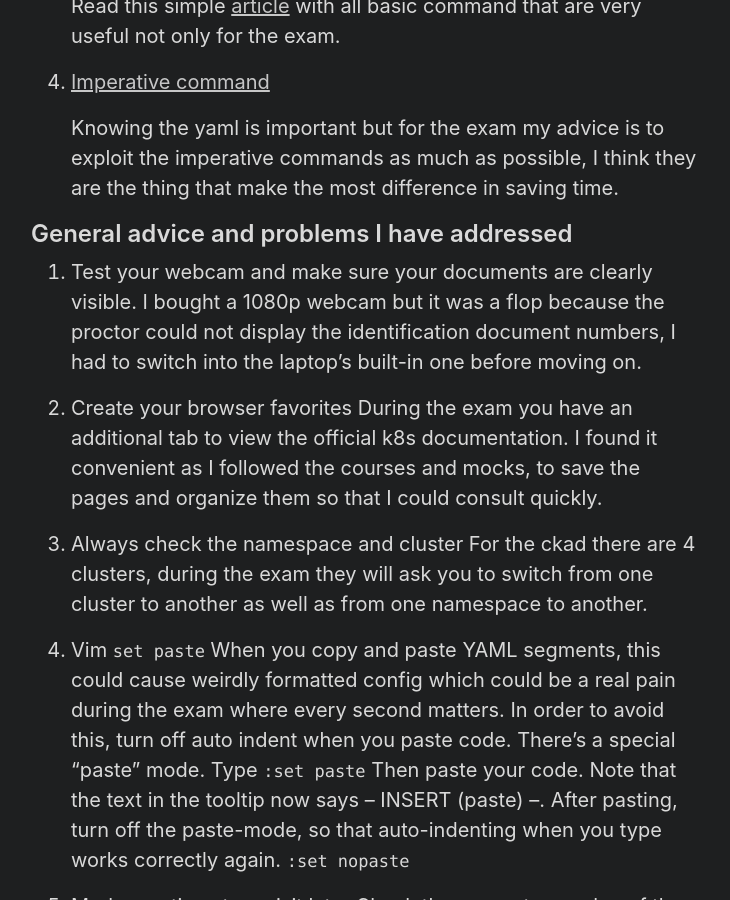
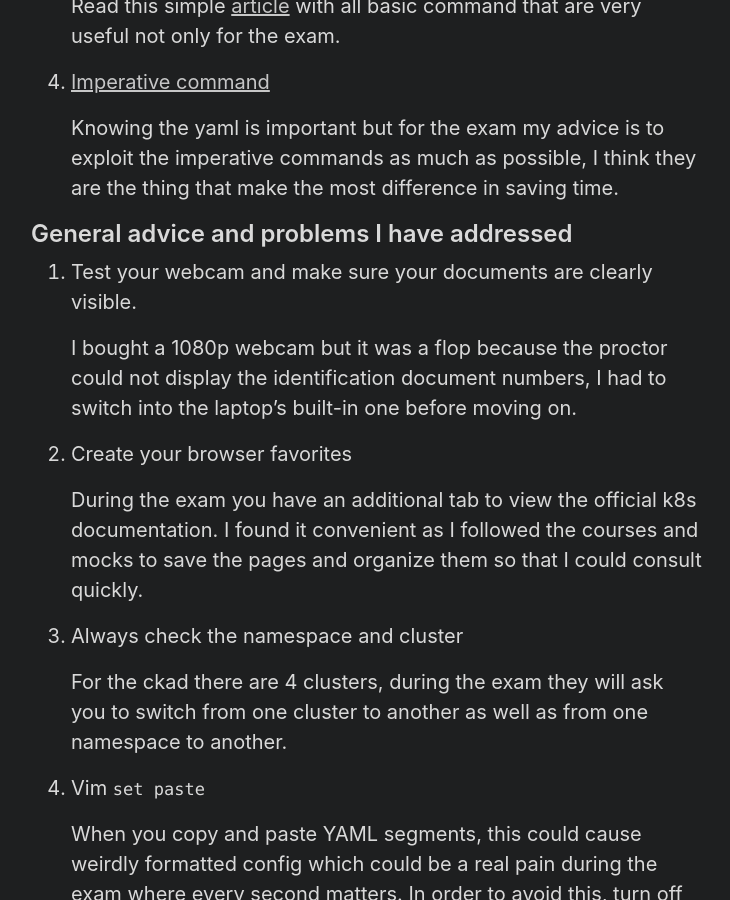
Before and after one commit to alessandrolomanto/nonnoalex-website, a Jekyll site: the page built from _posts/2021-06-16-tips-and-tricks-ckad.md, in a window 1280 px wide and 900 px high, scrolled down 2320 px. Shown: the whole window, without its empty margins (273-1003 px from the left). Built offline with Jekyll 4.4.1, drawn with Linux system fonts in a browser that asks for light colours.

Commit message:
Fix formatted list

```diff
--- a/_posts/2021-06-16-tips-and-tricks-ckad.md
+++ b/_posts/2021-06-16-tips-and-tricks-ckad.md
@@ -72,24 +72,37 @@ In this article i want to share my experience and give some advise for pass the
 ## General advice and problems I have addressed
 
 1. Test your webcam and make sure your documents are clearly visible.
-I bought a 1080p webcam but it was a flop because the proctor could not display the identification document numbers,
-I had to switch into the laptop's built-in one before moving on.
+
+    I bought a 1080p webcam but it was a flop because the proctor could not display the identification document numbers,
+    I had to switch into the laptop's built-in one before moving on.
 
 1. Create your browser favorites
-During the exam you have an additional tab to view the official k8s documentation.
-I found it convenient as I followed the courses and mocks, to save the pages and organize them so that I could consult quickly.
+
+    During the exam you have an additional tab to view the official k8s documentation.
+    I found it convenient as I followed the courses and mocks to save the pages and organize them so that I could consult quickly.
 
 1. Always check the namespace and cluster
-For the ckad there are 4 clusters, during the exam they will ask you to switch from one cluster to another as well as from one namespace to another.
+
+    For the ckad there are 4 clusters, during the exam they will ask you to switch from one cluster to another as well as from one namespace to another.
 
 1. Vim `set paste`
-When you copy and paste YAML segments, this could cause weirdly formatted config which could be a real pain during the exam where every second matters.
-In order to avoid this, turn off auto indent when you paste code. There’s a special “paste” mode.
-Type
-`:set paste`
-Then paste your code. Note that the text in the tooltip now says -- INSERT (paste) --.
-After pasting, turn off the paste-mode, so that auto-indenting when you type works correctly again.
-`:set nopaste`
+
+    When you copy and paste YAML segments, this could cause weirdly formatted config which could be a real pain during the exam where every second matters.
+    In order to avoid this, turn off auto indent when you paste code. There’s a special “paste” mode.
+    Type
+    <pre class="highlight">
+    <code class="language-bash" data-lang="bash">
+        :set paste
+    </code>
+    </pre>
+
+    Then paste your code. Note that the text in the tooltip now says -- INSERT (paste) --.
+    After pasting, turn off the paste-mode, so that auto-indenting when you type works correctly again.
+    <pre class="highlight">
+        <code class="language-bash" data-lang="bash">
+            :set nopaste
+        </code>
+    </pre>
 
 1. Mark questions to revisit later
 Check the percentage value of the question, you can spend about 6 minutes.
```
